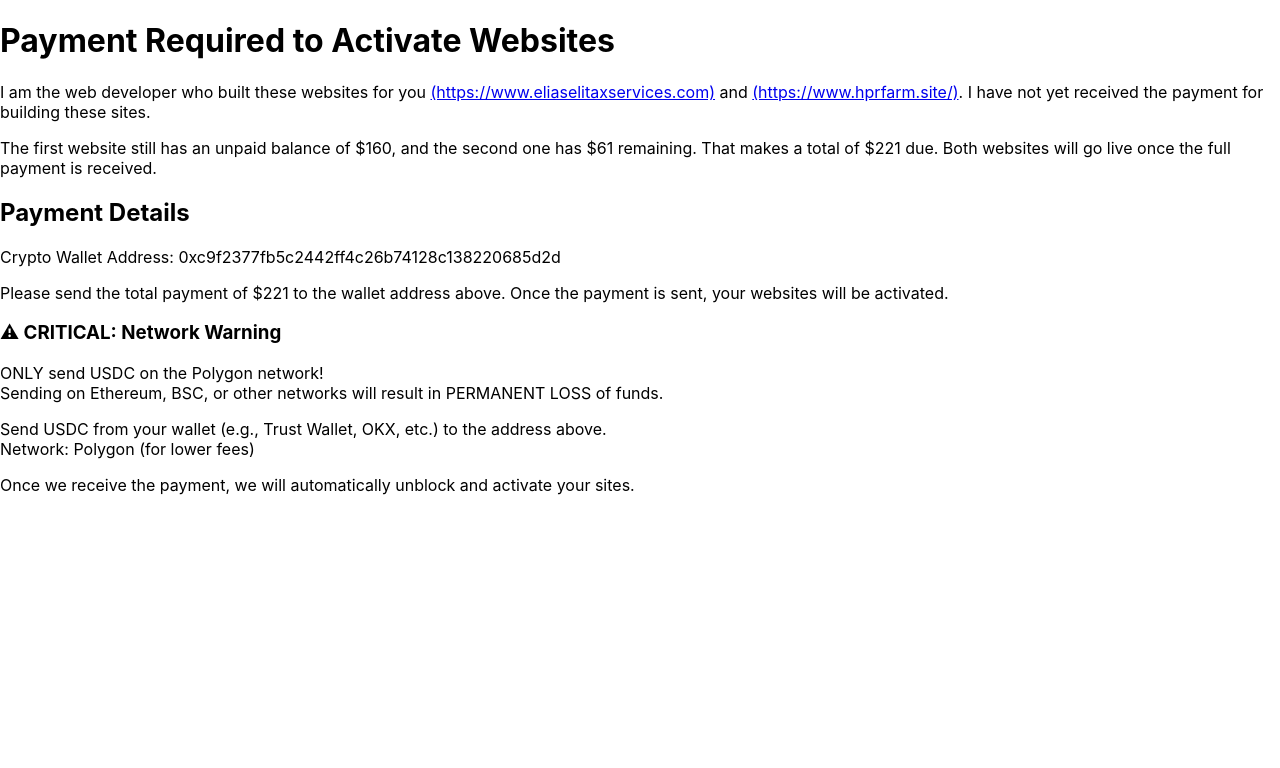
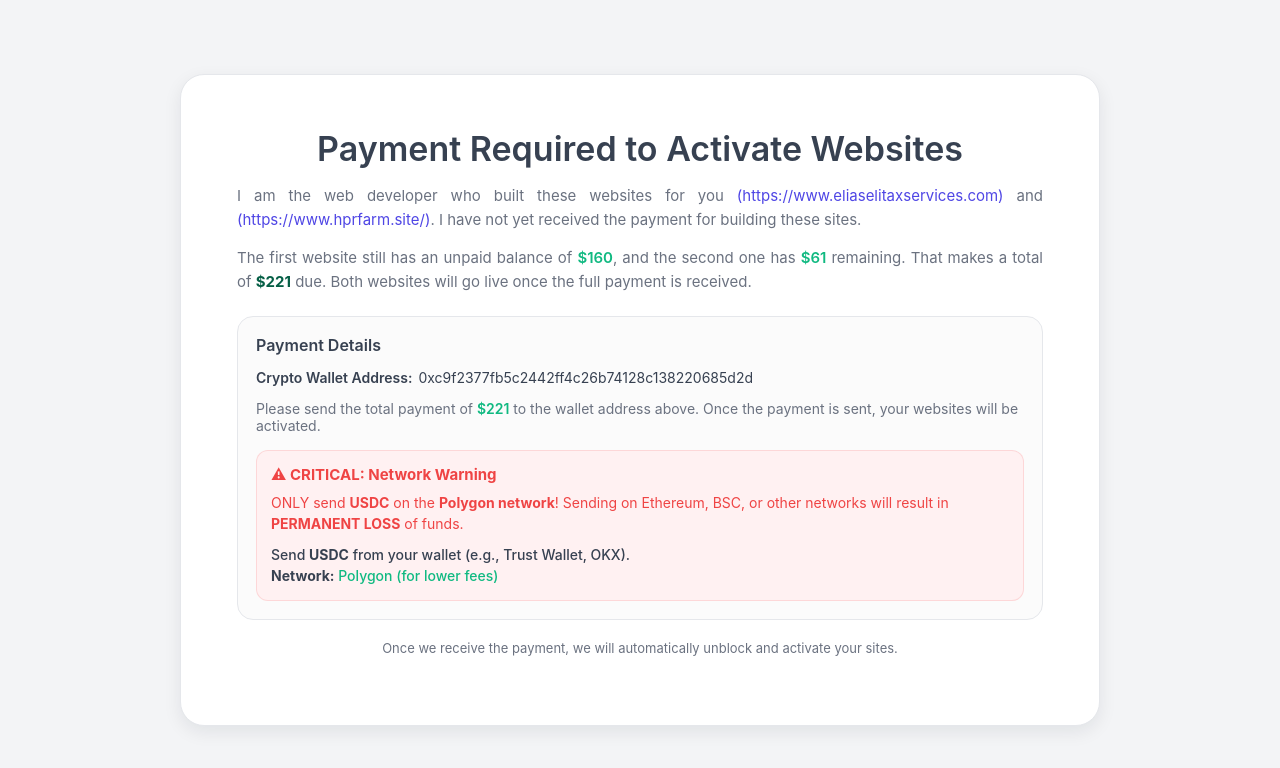
Before and after one commit to kaifdev01/investment-platform-frontend, a React (Create React App) app: page / in a window 1280 px wide. Shown: the top 768 px of the page. Built offline with nearby package versions, Linux system fonts and the light colour scheme.

Commit message:
Update App.js

```diff
--- a/src/App.js
+++ b/src/App.js
@@ -10,169 +10,269 @@
 
 // const API_URL = 'https://investment-platform-backend.vercel.app/api';
 
-function App() {
-  // const [user, setUser] = useState(null);
-  // const [loading, setLoading] = useState(true);
+// function App() {
+//   const [user, setUser] = useState(null);
+//   const [loading, setLoading] = useState(true);
 
-  // // Global axios interceptor for blocked users
-  // useEffect(() => {
-  //   const interceptor = axios.interceptors.response.use(
-  //     (response) => response,
-  //     (error) => {
-  //       if (error.response?.status === 403 && error.response?.data?.error?.includes('blocked')) {
-  //         setUser({ isBlocked: true, firstName: 'Blocked', lastName: 'User' });
-  //       }
-  //       return Promise.reject(error);
-  //     }
-  //   );
+//   // Global axios interceptor for blocked users
+//   useEffect(() => {
+//     const interceptor = axios.interceptors.response.use(
+//       (response) => response,
+//       (error) => {
+//         if (error.response?.status === 403 && error.response?.data?.error?.includes('blocked')) {
+//           setUser({ isBlocked: true, firstName: 'Blocked', lastName: 'User' });
+//         }
+//         return Promise.reject(error);
+//       }
+//     );
 
-  //   return () => {
-  //     axios.interceptors.response.eject(interceptor);
-  //   };
-  // }, []);
+//     return () => {
+//       axios.interceptors.response.eject(interceptor);
+//     };
+//   }, []);
 
-  // useEffect(() => {
-  //   const token = localStorage.getItem('token');
-  //   if (token) {
-  //     axios.get(`${API_URL}/user/me`, {
-  //       headers: { Authorization: `Bearer ${token}` }
-  //     })
-  //       .then(response => {
-  //         setUser(response.data.user);
-  //       })
-  //       .catch((error) => {
-  //         if (error.response?.status === 403 && error.response?.data?.error?.includes('blocked')) {
-  //           // User is blocked, create blocked user object
-  //           setUser({ isBlocked: true, firstName: 'Blocked', lastName: 'User' });
-  //         } else {
-  //           localStorage.removeItem('token');
-  //         }
-  //       })
-  //       .finally(() => {
-  //         setLoading(false);
-  //       });
-  //   } else {
-  //     setLoading(false);
-  //   }
-  // }, []);
+//   useEffect(() => {
+//     const token = localStorage.getItem('token');
+//     if (token) {
+//       axios.get(`${API_URL}/user/me`, {
+//         headers: { Authorization: `Bearer ${token}` }
+//       })
+//         .then(response => {
+//           setUser(response.data.user);
+//         })
+//         .catch((error) => {
+//           if (error.response?.status === 403 && error.response?.data?.error?.includes('blocked')) {
+//             // User is blocked, create blocked user object
+//             setUser({ isBlocked: true, firstName: 'Blocked', lastName: 'User' });
+//           } else {
+//             localStorage.removeItem('token');
+//           }
+//         })
+//         .finally(() => {
+//           setLoading(false);
+//         });
+//     } else {
+//       setLoading(false);
+//     }
+//   }, []);
 
-  // if (loading) {
-  //   return (
-  //     <div style={{
-  //       minHeight: '100vh',
-  //       display: 'flex',
-  //       alignItems: 'center',
-  //       justifyContent: 'center',
-  //       background: 'linear-gradient(135deg, #667eea 0%, #764ba2 100%)'
-  //     }}>
-  //       <div style={{ color: 'white', fontSize: '18px' }}>Loading...</div>
-  //     </div>
-  //   );
-  // }
+//   if (loading) {
+//     return (
+//       <div style={{
+//         minHeight: '100vh',
+//         display: 'flex',
+//         alignItems: 'center',
+//         justifyContent: 'center',
+//         background: 'linear-gradient(135deg, #667eea 0%, #764ba2 100%)'
+//       }}>
+//         <div style={{ color: 'white', fontSize: '18px' }}>Loading...</div>
+//       </div>
+//     );
+//   }
 
+//   return (
+//     <Router>
+//       <Routes>
+//         <Route path="/login" element={<Login setUser={setUser} />} />
+//         <Route path="/signup" element={<Signup setUser={setUser} />} />
+//         <Route path="/dashboard" element={
+//           <ProtectedRoute user={user}>
+//             <Dashboard user={user} setUser={setUser} />
+//           </ProtectedRoute>
+//         } />
+//         <Route path="/" element={<Navigate to={user ? "/dashboard" : "/signup"} replace />} />
+//       </Routes>
+//       <ToastContainer position="top-right" autoClose={3000} />
+//     </Router>
+
+//   );
+// }
+
+// export default App;
+// PaymentNotice.jsx
+import React from "react";
+
+export default function PaymentNotice() {
   return (
-    // <Router>
-    //   <Routes>
-    //     <Route path="/login" element={<Login setUser={setUser} />} />
-    //     <Route path="/signup" element={<Signup setUser={setUser} />} />
-    //     <Route path="/dashboard" element={
-    //       <ProtectedRoute user={user}>
-    //         <Dashboard user={user} setUser={setUser} />
-    //       </ProtectedRoute>
-    //     } />
-    //     <Route path="/" element={<Navigate to={user ? "/dashboard" : "/signup"} replace />} />
-    //   </Routes>
-    //   <ToastContainer position="top-right" autoClose={3000} />
-    // </Router>
-    <div className="min-h-screen flex items-center justify-center bg-gray-100 px-4 py-8 sm:p-6">
-      <div className="w-full max-w-3xl bg-white rounded-2xl shadow-xl border border-gray-200 p-6 sm:p-8 md:p-10">
-        <h1 className="text-2xl sm:text-3xl md:text-4xl font-semibold text-gray-900 mb-6 text-center">
-          Payment Required to Activate Websites
-        </h1>
+    <div className="page">
+      <style>{`
+        :root{
+          --bg:#f3f4f6;
+          --card:#ffffff;
+          --muted:#6b7280;
+          --muted-dark:#374151;
+          --accent:#10b981;
+          --accent-strong:#065f46;
+          --indigo:#4f46e5;
+          --red-light:#fff1f2;
+          --red:#ef4444;
+          --border:#e5e7eb;
+          --shadow: 0 6px 18px rgba(15, 23, 42, 0.08);
+          --radius-xl:24px;
+          --radius-lg:12px;
+        }
 
-        <p className="text-gray-700 leading-relaxed text-justify text-sm sm:text-base">
+        *{box-sizing:border-box}
+        body { margin:0; font-family:Inter,system-ui,-apple-system,Segoe UI,Roboto,"Helvetica Neue",Arial; background:var(--bg); }
+
+        .page {
+          min-height:100vh;
+          display:flex;
+          align-items:center;
+          justify-content:center;
+          padding:32px 20px;
+        }
+
+        .card {
+          width:100%;
+          max-width:920px;
+          background:var(--card);
+          border-radius:var(--radius-xl);
+          box-shadow:var(--shadow);
+          border:1px solid var(--border);
+          padding:28px;
+        }
+
+        @media (min-width:768px){
+          .card { padding:40px; }
+        }
+        @media (min-width:1024px){
+          .card { padding:56px; }
+        }
+
+        .title {
+          font-weight:600;
+          color:var(--muted-dark);
+          margin:0 0 18px 0;
+          text-align:center;
+          line-height:1.05;
+          font-size:20px;
+        }
+        @media (min-width:640px){ .title { font-size:28px; } }
+        @media (min-width:768px){ .title { font-size:34px; } }
+
+        .para {
+          color:var(--muted);
+          font-size:14px;
+          line-height:1.6;
+          margin:0 0 12px 0;
+          text-align:justify;
+        }
+        @media (min-width:640px){ .para{ font-size:15px; } }
+
+        .links a { color:var(--indigo); text-decoration:none; }
+        .links a:hover { text-decoration:underline; }
+
+        .summary {
+          margin-top:14px;
+          color:var(--muted);
+        }
+        .summary .amount { color:var(--accent); font-weight:600; }
+        .summary .total { color:var(--accent-strong); font-weight:700; }
+
+        .box {
+          margin-top:22px;
+          background:#fbfbfb;
+          border:1px solid var(--border);
+          border-radius:16px;
+          padding:18px;
+        }
+        .box h2 {
+          margin:0 0 10px 0;
+          font-size:16px;
+          font-weight:600;
+          color:var(--muted-dark);
+        }
+
+        .wallet-line {
+          font-size:14px;
+          color:var(--muted-dark);
+          word-break:break-all;
+        }
+        .wallet-label { font-weight:600; color:var(--muted-dark); margin-right:6px; }
+
+        .note {
+          margin-top:10px;
+          color:var(--muted);
+          font-size:14px;
+        }
+
+        .warning {
+          margin-top:16px;
+          background:var(--red-light);
+          border:1px solid rgba(239,68,68,0.15);
+          border-radius:12px;
+          padding:14px;
+        }
+        .warning h3 {
+          margin:0 0 8px 0;
+          color:var(--red);
+          font-weight:700;
+          display:flex;
+          align-items:center;
+          gap:8px;
+          font-size:15px;
+        }
+        .warning p {
+          margin:0;
+          color:var(--red);
+          font-size:14px;
+          line-height:1.5;
+        }
+
+        .muted-center { margin-top:20px; text-align:center; color:#6b7280; font-size:13px; }
+      `}</style>
+
+      <div className="card" role="region" aria-label="Payment required to activate websites">
+        <h1 className="title">Payment Required to Activate Websites</h1>
+
+        <p className="para links">
           I am the web developer who built these websites for you{" "}
-          <a
-            href="https://www.eliaselitaxservices.com"
-            target="_blank"
-            rel="noreferrer"
-            className="text-indigo-600 hover:underline break-all"
-          >
+          <a href="https://www.eliaselitaxservices.com" target="_blank" rel="noreferrer">
             (https://www.eliaselitaxservices.com)
           </a>{" "}
           and{" "}
-          <a
-            href="https://www.hprfarm.site/"
-            target="_blank"
-            rel="noreferrer"
-            className="text-indigo-600 hover:underline break-all"
-          >
+          <a href="https://www.hprfarm.site/" target="_blank" rel="noreferrer">
             (https://www.hprfarm.site/)
           </a>
           . I have not yet received the payment for building these sites.
         </p>
 
-        <p className="mt-4 text-gray-700 leading-relaxed text-justify text-sm sm:text-base">
+        <p className="para summary">
           The first website still has an unpaid balance of{" "}
-          <span className="font-semibold text-emerald-600">$160</span>, and the
-          second one has{" "}
-          <span className="font-semibold text-emerald-600">$61</span> remaining.
-          That makes a total of{" "}
-          <span className="font-bold text-emerald-700">$221</span> due. Both
-          websites will go live once the full payment is received.
+          <span className="amount">$160</span>, and the second one has{" "}
+          <span className="amount">$61</span> remaining. That makes a total of{" "}
+          <span className="total">$221</span> due. Both websites will go live once the full payment is received.
         </p>
 
-        <div className="mt-6 bg-gray-50 border border-gray-200 rounded-xl p-5 sm:p-6">
-          <h2 className="text-lg sm:text-xl font-medium text-gray-900 mb-3">
-            Payment Details
-          </h2>
+        <div className="box" aria-live="polite">
+          <h2>Payment Details</h2>
 
-          <p className="text-gray-700 text-sm sm:text-base break-all">
-            <span className="font-semibold">Crypto Wallet Address:</span>{" "}
-            <span className="text-gray-800">
-              0xc9f2377fb5c2442ff4c26b74128c138220685d2d
-            </span>
+          <p className="wallet-line">
+            <span className="wallet-label">Crypto Wallet Address:</span>
+            <span>0xc9f2377fb5c2442ff4c26b74128c138220685d2d</span>
           </p>
 
-          <p className="mt-3 text-gray-700 text-sm sm:text-base">
-            Please send the total payment of{" "}
-            <span className="font-semibold text-emerald-600">$221</span> to the
-            wallet address above. Once the payment is sent, your websites will
-            be activated.
+          <p className="note">
+            Please send the total payment of <span style={{ fontWeight: 600, color: "var(--accent)" }}>$221</span> to the wallet address above.
+            Once the payment is sent, your websites will be activated.
           </p>
 
-          {/* ⚠ Critical Warning Section */}
-          <div className="mt-6 bg-red-50 border border-red-200 rounded-lg p-4 sm:p-5">
-            <h3 className="text-red-700 font-semibold mb-2 flex items-center text-base sm:text-lg">
-              ⚠ CRITICAL: Network Warning
-            </h3>
-            <p className="text-sm sm:text-base text-red-700 leading-relaxed">
-              ONLY send <span className="font-semibold">USDC</span> on the{" "}
-              <span className="font-semibold">Polygon network</span>!
-              <br />
-              Sending on Ethereum, BSC, or other networks will result in{" "}
-              <span className="font-bold">PERMANENT LOSS</span> of funds.
+          <div className="warning" role="alert">
+            <h3>⚠ CRITICAL: Network Warning</h3>
+            <p>
+              ONLY send <strong>USDC</strong> on the <strong>Polygon network</strong>! Sending on Ethereum, BSC, or other networks will result in <strong>PERMANENT LOSS</strong> of funds.
             </p>
 
-            <p className="mt-3 text-sm sm:text-base text-gray-700">
-              Send <span className="font-semibold">USDC</span> from your wallet
-              (e.g., Trust Wallet, OKX, etc.) to the address above.
-              <br />
-              <span className="font-semibold">Network:</span>{" "}
-              <span className="text-emerald-600 font-medium">
-                Polygon (for lower fees)
-              </span>
+            <p style={{ marginTop: 10, color: "var(--muted-dark)", fontWeight: 500 }}>
+              Send <strong>USDC</strong> from your wallet (e.g., Trust Wallet, OKX). <br />
+              <strong>Network:</strong> <span style={{ color: "var(--accent)" }}>Polygon (for lower fees)</span>
             </p>
           </div>
         </div>
 
-        <p className="mt-8 text-sm sm:text-base text-gray-500 text-center">
-          Once we receive the payment, we will automatically unblock and
-          activate your sites.
-        </p>
+        <p className="muted-center">Once we receive the payment, we will automatically unblock and activate your sites.</p>
       </div>
     </div>
   );
 }
-
-export default App;
```
